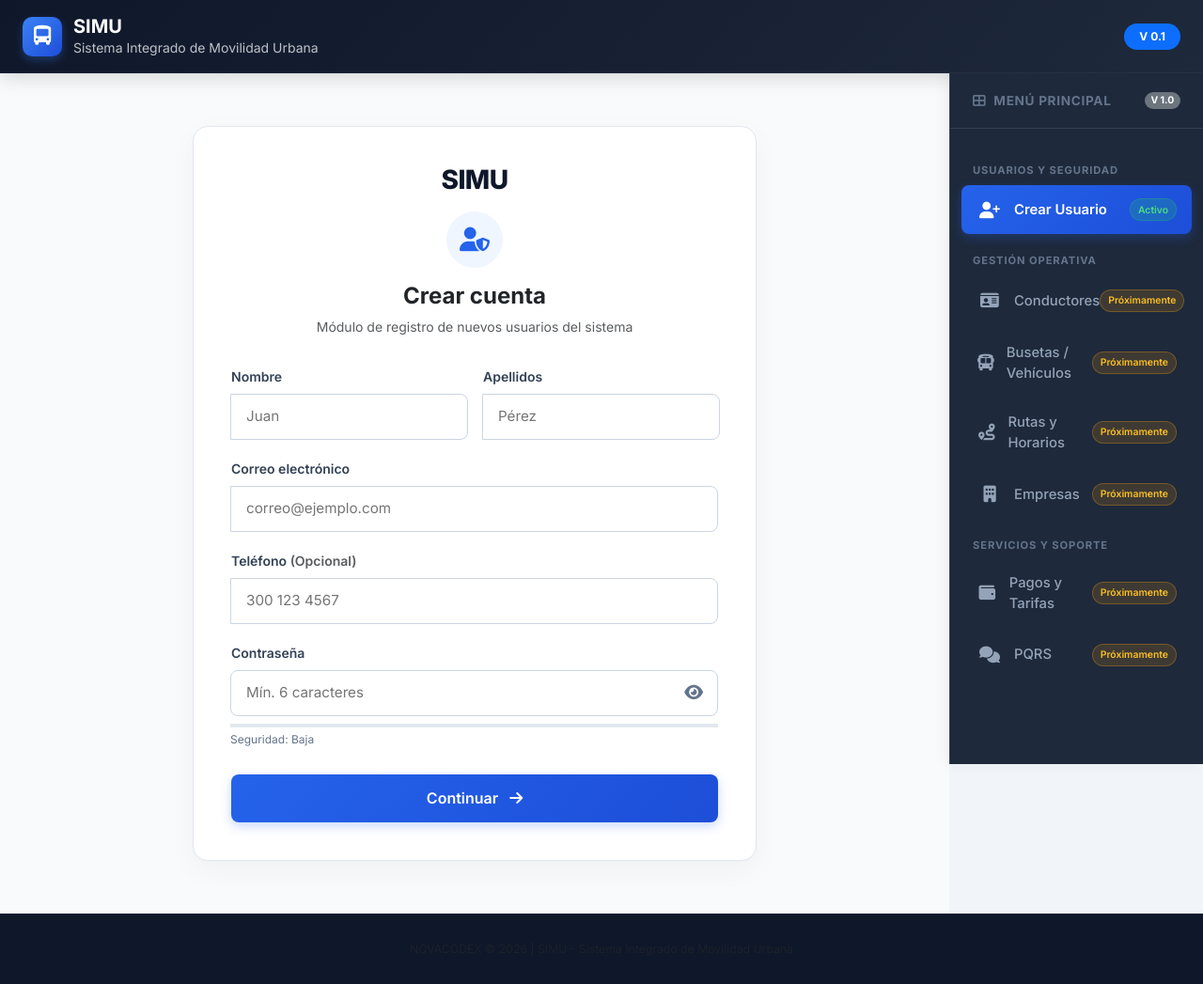
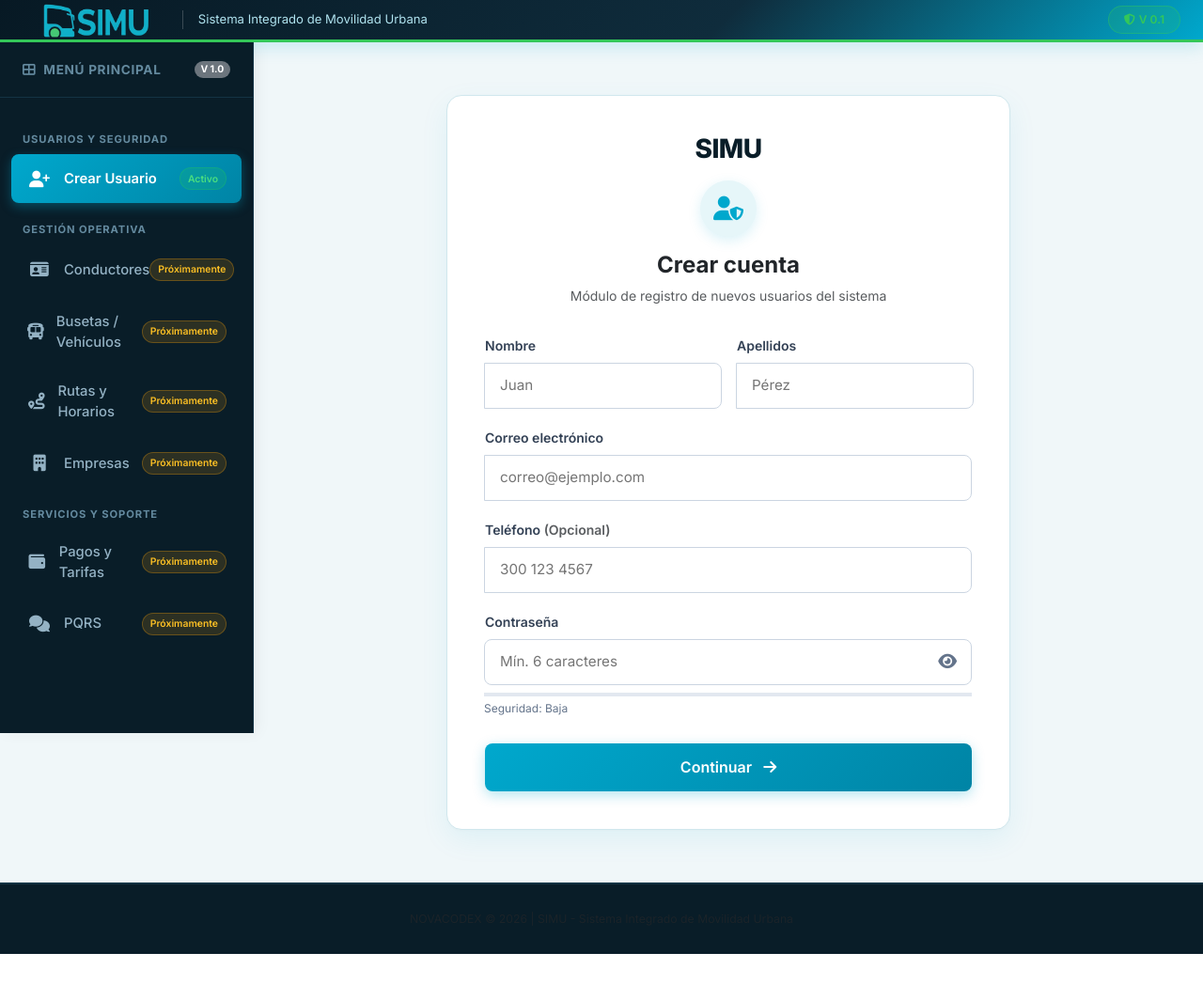
Before and after one commit to luiguihonda12/SIMU, a PHP site: page / in a window 1280 px wide. Shown: the whole page at 94% size. After the commit the page ends 1015 px from the top, so only its background shows below. Run offline with PHP 8.4, Linux system fonts and the light colour scheme; some libraries are stand-ins or nearby versions.

Commit message:
Logo y menu izq

```diff
--- a/css/menu.css
+++ b/css/menu.css
@@ -3,13 +3,13 @@
 :root {
     --sidebar-width: 270px;
     --sidebar-collapsed-width: 70px;
-    --sidebar-bg: #1e293b;
-    --sidebar-bg-hover: #334155;
-    --sidebar-active-bg: linear-gradient(135deg, #2563eb, #1d4ed8);
-    --sidebar-text: #94a3b8;
+    --sidebar-bg: #091d28;
+    --sidebar-bg-hover: #143547;
+    --sidebar-active-bg: linear-gradient(135deg, #00a8cd 0%, #0084a5 100%);
+    --sidebar-text: #94b2c4;
     --sidebar-text-active: #ffffff;
-    --sidebar-border: #334155;
-    --accent-color: #3b82f6;
+    --sidebar-border: #133344;
+    --accent-color: #00a8cd;
     --badge-coming-soon: #f59e0b;
 }
 
@@ -25,24 +25,25 @@
 .main-content {
     flex: 1;
     padding: 2rem;
-    background-color: #f8fafc;
+    background-color: #f0f7f9;
     transition: margin-right 0.3s cubic-bezier(0.4, 0, 0.2, 1);
     min-width: 0;
 }
 
-/* Barra Lateral Derecha */
-.right-sidebar {
+/* Barra Lateral Izquierda */
+.app-sidebar, .left-sidebar, .right-sidebar {
     width: var(--sidebar-width);
     background: var(--sidebar-bg);
     color: var(--sidebar-text);
-    border-left: 1px solid var(--sidebar-border);
+    border-right: 1px solid var(--sidebar-border);
+    border-left: none;
     display: flex;
     flex-direction: column;
     position: sticky;
     top: 0;
     height: calc(100vh - 65px);
     z-index: 1040;
-    box-shadow: -4px 0 15px rgba(0, 0, 0, 0.05);
+    box-shadow: 4px 0 15px rgba(0, 0, 0, 0.05);
     transition: all 0.3s cubic-bezier(0.4, 0, 0.2, 1);
 }
 
@@ -59,7 +60,7 @@
     font-weight: 700;
     text-transform: uppercase;
     letter-spacing: 0.05em;
-    color: #64748b;
+    color: #648a9f;
     margin: 0;
 }
 
@@ -74,7 +75,7 @@
     text-transform: uppercase;
     font-weight: 700;
     letter-spacing: 0.08em;
-    color: #64748b;
+    color: #648a9f;
     margin: 1.25rem 0.75rem 0.5rem 0.75rem;
 }
 
@@ -95,13 +96,13 @@
 .nav-item-link:hover {
     background-color: var(--sidebar-bg-hover);
     color: #f8fafc;
-    transform: translateX(-3px);
+    transform: translateX(3px);
 }
 
 .nav-item-link.active {
     background: var(--sidebar-active-bg);
     color: var(--sidebar-text-active);
-    box-shadow: 0 4px 12px rgba(37, 99, 235, 0.3);
+    box-shadow: 0 4px 12px rgba(0, 168, 205, 0.35);
     font-weight: 600;
 }
 
@@ -142,19 +143,21 @@
 
 /* Adaptación para pantallas táctiles y móviles */
 @media (max-width: 991.98px) {
-    .right-sidebar {
+    .app-sidebar, .left-sidebar, .right-sidebar {
         position: fixed;
-        right: -100%;
+        left: -100%;
+        right: auto;
         top: 0;
         bottom: 0;
         height: 100vh;
         width: 280px;
         z-index: 1050;
-        box-shadow: -5px 0 25px rgba(0, 0, 0, 0.3);
+        box-shadow: 5px 0 25px rgba(0, 0, 0, 0.3);
     }
 
-    .right-sidebar.show {
-        right: 0;
+    .app-sidebar.show, .left-sidebar.show, .right-sidebar.show {
+        left: 0;
+        right: auto;
     }
 
     .sidebar-overlay {
--- a/css/style.css
+++ b/css/style.css
@@ -1,13 +1,27 @@
 /* ==========================================================
    SIMU - Estilos Generales y Sistema de Diseño Moderno
+   Basado en la paleta de colores del logo SIMU (Cian & Verde)
    ========================================================== */
 
-@import url('https://fonts.googleapis.com/css2?family=Inter:wght@300;400;500;600;700&display=swap');
+@import url('https://fonts.googleapis.com/css2?family=Inter:wght@300;400;500;600;700;800&display=swap');
+
+:root {
+    --simu-cyan: #00a8cd;
+    --simu-cyan-dark: #0084a5;
+    --simu-cyan-light: #e6f6f9;
+    --simu-green: #34c759;
+    --simu-green-dark: #28a745;
+    --simu-dark-bg: #091d28;
+    --simu-dark-card: #123344;
+    --simu-text-dark: #0f172a;
+    --simu-text-muted: #64748b;
+    --simu-body-bg: #f0f7f9;
+}
 
 body {
     font-family: 'Inter', system-ui, -apple-system, sans-serif;
-    background-color: #f1f5f9;
-    color: #1e293b;
+    background-color: var(--simu-body-bg);
+    color: var(--simu-text-dark);
     margin: 0;
     padding: 0;
     display: flex;
@@ -17,9 +31,9 @@ body {
 
 /* Header Institucional */
 header.barsup {
-    background: linear-gradient(135deg, #0f172a 0%, #1e293b 100%);
-    box-shadow: 0 4px 20px rgba(0, 0, 0, 0.15);
-    border-bottom: 1px solid rgba(255, 255, 255, 0.05);
+    background: linear-gradient(135deg, #071924 0%, #0f2c3c 60%, #00a8cd 100%);
+    box-shadow: 0 4px 20px rgba(0, 168, 205, 0.2);
+    border-bottom: 3px solid var(--simu-green);
     z-index: 1040;
 }
 
@@ -27,19 +41,51 @@ header.barsup {
     display: flex;
     align-items: center;
     gap: 0.75rem;
+    cursor: pointer;
+    text-decoration: none !important;
 }
 
-.logo-icon {
-    width: 42px;
-    height: 42px;
-    background: linear-gradient(135deg, #3b82f6, #1d4ed8);
-    border-radius: 10px;
-    display: flex;
-    align-items: center;
-    justify-content: center;
-    font-size: 1.3rem;
+.header-logo-img {
+    height: 42px !important;
+    max-height: 42px !important;
+    width: auto !important;
+    object-fit: contain;
+    display: block;
+    transition: transform 0.2s ease, filter 0.2s ease;
+}
+
+.logo-container:hover .header-logo-img {
+    transform: scale(1.03);
+    filter: drop-shadow(0 2px 8px rgba(0, 168, 205, 0.4));
+}
+
+.style-title {
+    font-size: 1.1rem;
+    letter-spacing: 0.03em;
+}
+
+.style-subtitle {
+    font-size: 0.82rem;
+    color: #b0e3ef !important;
+}
+
+.badge-simu-version {
+    background-color: rgba(52, 199, 89, 0.18);
+    color: var(--simu-green);
+    border: 1px solid rgba(52, 199, 89, 0.4);
+    font-weight: 600;
+}
+
+.btn-outline-simu {
     color: #ffffff;
-    box-shadow: 0 4px 10px rgba(59, 130, 246, 0.3);
+    border-color: rgba(255, 255, 255, 0.3);
+    background: rgba(255, 255, 255, 0.08);
+}
+
+.btn-outline-simu:hover {
+    color: #ffffff;
+    background: var(--simu-cyan);
+    border-color: var(--simu-cyan);
 }
 
 /* Tarjeta del Formulario de Registro */
@@ -48,8 +94,8 @@ header.barsup {
     margin: 1.5rem auto;
     background: #ffffff;
     border-radius: 16px;
-    box-shadow: 0 10px 30px rgba(0, 0, 0, 0.04), 0 1px 3px rgba(0, 0, 0, 0.02);
-    border: 1px solid #e2e8f0;
+    box-shadow: 0 10px 30px rgba(0, 168, 205, 0.08), 0 1px 3px rgba(0, 0, 0, 0.02);
+    border: 1px solid #d0e7ed;
     padding: 2.5rem;
     position: relative;
     overflow: hidden;
@@ -63,7 +109,7 @@ header.barsup {
 .reg-header .brand-title {
     font-size: 1.75rem;
     font-weight: 800;
-    color: #0f172a;
+    color: var(--simu-dark-bg);
     letter-spacing: -0.02em;
     margin-bottom: 0.5rem;
 }
@@ -78,12 +124,13 @@ header.barsup {
     width: 60px;
     height: 60px;
     border-radius: 50%;
-    background: #eff6ff;
-    color: #2563eb;
+    background: var(--simu-cyan-light);
+    color: var(--simu-cyan);
     display: flex;
     align-items: center;
     justify-content: center;
     font-size: 1.6rem;
+    box-shadow: 0 4px 14px rgba(0, 168, 205, 0.15);
 }
 
 /* Pasos del Formulario */
@@ -142,8 +189,8 @@ header.barsup {
 }
 
 .input-group input:focus {
-    border-color: #3b82f6;
-    box-shadow: 0 0 0 3px rgba(59, 130, 246, 0.15);
+    border-color: var(--simu-cyan);
+    box-shadow: 0 0 0 3px rgba(0, 168, 205, 0.18);
 }
 
 .password-wrapper {
@@ -167,7 +214,7 @@ header.barsup {
 }
 
 .eye-toggle:hover {
-    color: #0f172a;
+    color: var(--simu-cyan);
 }
 
 /* Indicador de Fuerza de Contraseña */
@@ -194,14 +241,14 @@ header.barsup {
 
 /* Botones principales */
 .btn-primary {
-    background: linear-gradient(135deg, #2563eb, #1d4ed8);
+    background: linear-gradient(135deg, var(--simu-cyan) 0%, var(--simu-cyan-dark) 100%);
     border: none;
     padding: 0.85rem 1.5rem;
     font-weight: 600;
     border-radius: 8px;
     width: 100%;
     color: white;
-    box-shadow: 0 4px 12px rgba(37, 99, 235, 0.25);
+    box-shadow: 0 4px 14px rgba(0, 168, 205, 0.3);
     transition: all 0.2s ease;
     cursor: pointer;
     margin-top: 0.5rem;
@@ -209,14 +256,14 @@ header.barsup {
 
 .btn-primary:hover {
     transform: translateY(-1px);
-    box-shadow: 0 6px 16px rgba(37, 99, 235, 0.35);
-    background: linear-gradient(135deg, #1d4ed8, #1e40af);
+    box-shadow: 0 6px 18px rgba(0, 168, 205, 0.4);
+    background: linear-gradient(135deg, var(--simu-cyan-dark) 0%, #006680 100%);
 }
 
 .btn-link {
     background: transparent;
     border: none;
-    color: #64748b;
+    color: var(--simu-cyan-dark);
     padding: 0.6rem;
     width: 100%;
     font-size: 0.9rem;
@@ -225,10 +272,14 @@ header.barsup {
     text-decoration: underline;
 }
 
+.btn-link:hover {
+    color: var(--simu-cyan);
+}
+
 /* Animación y Pantalla de Éxito */
 .success-anim {
     font-size: 3.5rem;
-    color: #22c55e;
+    color: var(--simu-green);
     text-align: center;
     margin-bottom: 1rem;
 }
@@ -241,10 +292,10 @@ header.barsup {
 
 /* Footer institucional */
 footer.bg-institutional {
-    background: #0f172a;
-    border-top: 1px solid #1e293b;
+    background: var(--simu-dark-bg);
+    border-top: 2px solid var(--simu-dark-card);
     padding: 1.25rem 0;
     font-size: 0.875rem;
-    color: #94a3b8;
+    color: #8ab4ce;
     margin-top: auto;
 }
--- a/index.php
+++ b/index.php
@@ -32,8 +32,11 @@
     <!-- Capa Oscura para cerrar el menú en dispositivos móviles -->
     <div class="sidebar-overlay" id="sidebarOverlay"></div>
 
-    <!-- Layout Principal: Contenido a la Izquierda, Menú Vertical a la Derecha -->
+    <!-- Layout Principal: Menú Vertical a la Izquierda, Contenido a la Derecha -->
     <div class="app-layout">
+
+        <!-- Menú Vertical en el Lado Izquierdo -->
+        <?php include 'views/vmen.php'; ?>
 
         <!-- Área Principal de Contenido (Dinámica) -->
         <main class="main-content">
@@ -72,9 +75,6 @@
             ?>
         </main>
 
-        <!-- Menú Vertical en el Lado Derecho -->
-        <?php include 'views/vmen.php'; ?>
-
     </div>
 
     <!-- Pie de Página Institucional -->
--- a/views/header.php
+++ b/views/header.php
@@ -1,20 +1,19 @@
-<header class="bg-institutional text-white py-3 barsup">
+<header class="bg-institutional text-white py-2.5 barsup">
     <div class="container-fluid px-4 d-flex justify-content-between align-items-center">
-        <div class="logo-container">
-            <div class="logo-icon">
-                <i class="fas fa-bus-alt"></i>
+        <a href="index.php" class="logo-container text-decoration-none d-flex align-items-center gap-3">
+            <img src="img/logo-simu.png" alt="SIMU - Sistema Integrado de Movilidad Urbana" class="header-logo-img" style="height: 42px; max-height: 42px; width: auto; display: block; object-fit: contain;">
+            <div class="d-none d-lg-block ps-3 border-start border-secondary border-opacity-50">
+                <small class="text-white-50 d-block fw-normal style-subtitle">Sistema Integrado de Movilidad Urbana</small>
             </div>
-            <div>
-                <h5 class="mb-0 fw-bold text-white">SIMU</h5>
-                <small class="opacity-75 d-none d-md-block text-light">Sistema Integrado de Movilidad Urbana</small>
-            </div>
-        </div>
+        </a>
 
         <div class="d-flex align-items-center gap-3">
-            <span class="badge bg-primary px-3 py-2 rounded-pill d-none d-sm-inline-block">V 0.1</span>
+            <span class="badge badge-simu-version px-3 py-2 rounded-pill d-none d-sm-inline-block">
+                <i class="fas fa-shield-alt me-1"></i>V 0.1
+            </span>
 
             <!-- Botón toggle para desplegar menú vertical derecho en móvil -->
-            <button class="btn btn-outline-light d-lg-none" id="sidebarToggleBtn" type="button" aria-label="Abrir Menú">
+            <button class="btn btn-outline-simu d-lg-none" id="sidebarToggleBtn" type="button" aria-label="Abrir Menú">
                 <i class="fas fa-bars"></i>
             </button>
         </div>
--- a/views/vmen.php
+++ b/views/vmen.php
@@ -7,7 +7,7 @@ if(file_exists("controllers/cmen.php")){
 $currentPage = $_GET['pg'] ?? 'creaUsu';
 ?>
 
-<aside class="right-sidebar">
+<aside class="app-sidebar left-sidebar">
     <div class="sidebar-header">
         <h6 class="title"><i class="fas fa-th-large me-2"></i>Menú Principal</h6>
         <span class="badge bg-secondary rounded-pill" style="font-size: 0.65rem;">V 1.0</span>
```
Also changed, not shown: js/valida.js (+4 -4 lines), img/logo-simu.png (added).
